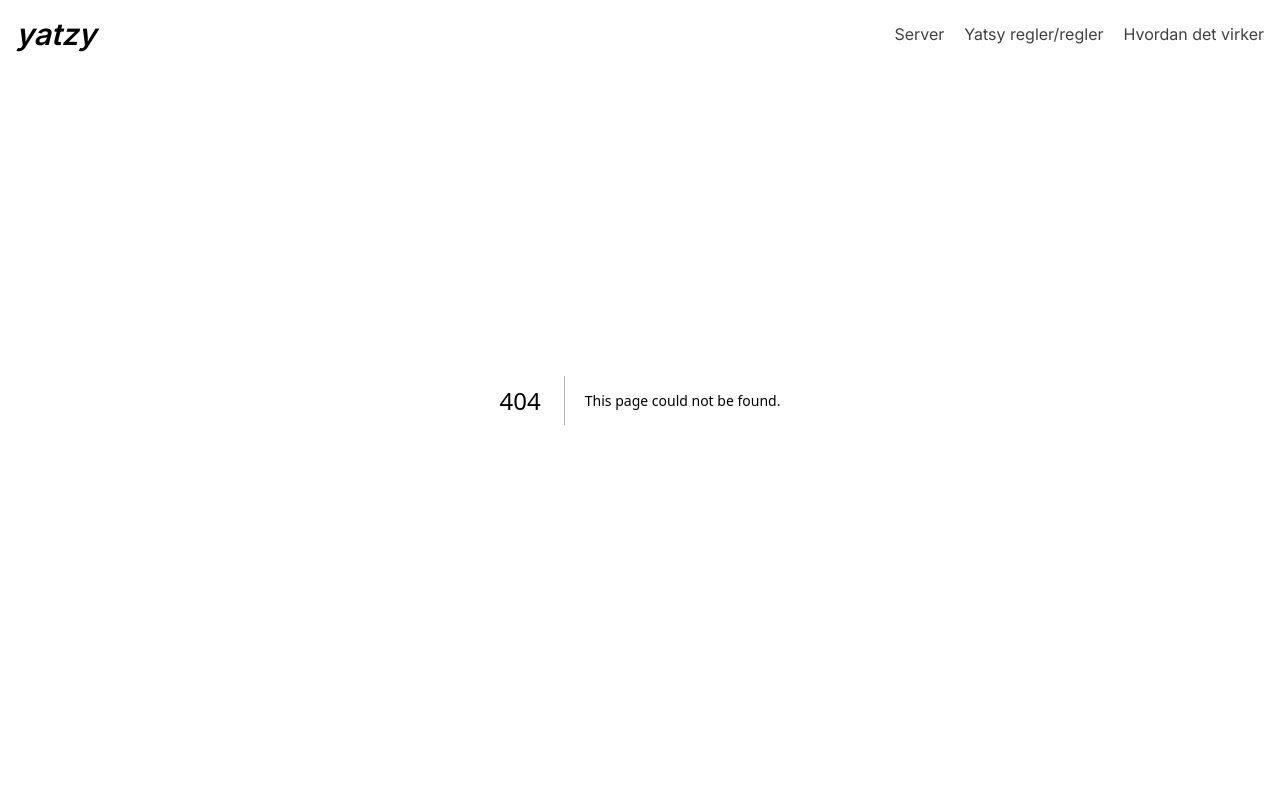
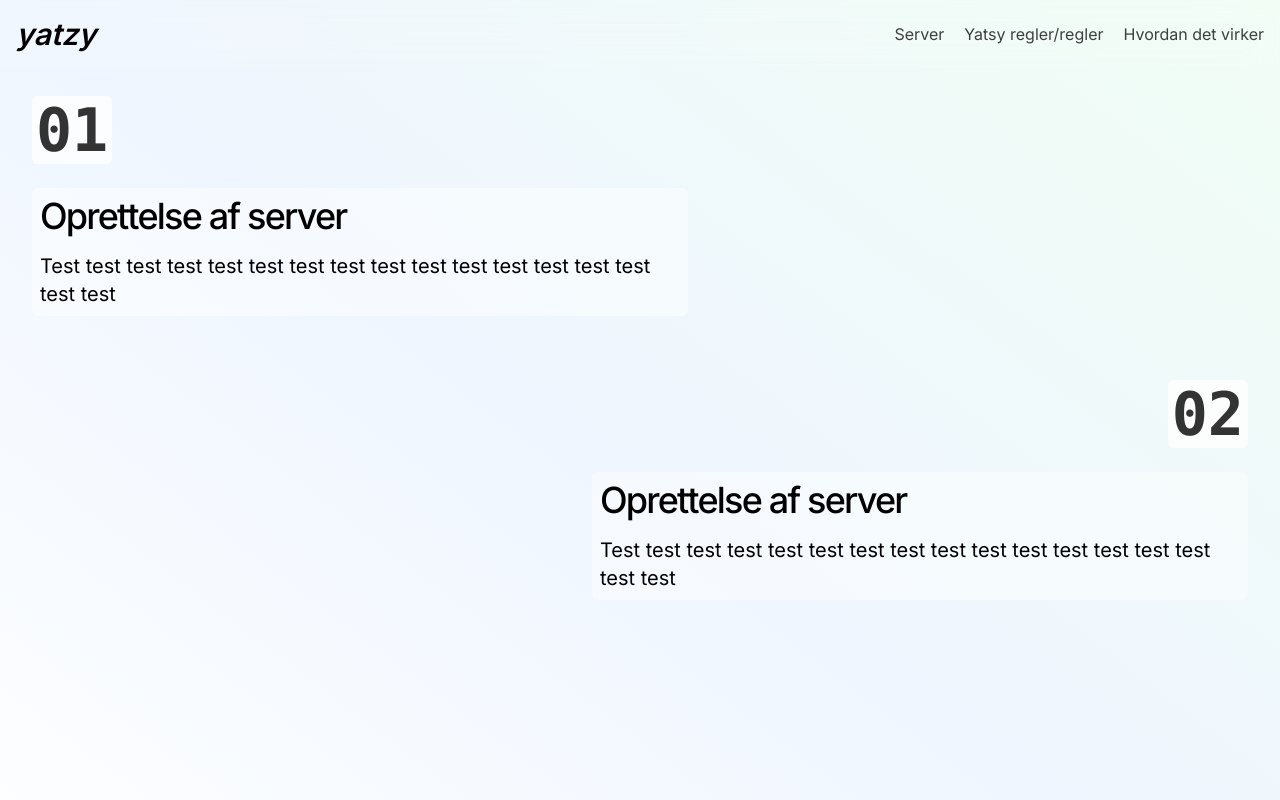
Before and after one commit to Zakers540/jatzy, a Next.js app: page /hvordandetvirker in a window 1280 px wide. Before the commit this address had no page. Shown: the top 800 px of the page. Built offline with nearby package versions, Linux system fonts and the light colour scheme.

Commit message:
added aside

```diff
--- /dev/null
+++ b/app/hvordandetvirker/page.tsx
@@ -0,0 +1,17 @@
+import Aside from "@/components/Aside";
+
+export default function Index() {
+    return(
+        <main className="min-h-screen w-full pt-24 px-8">
+        <Aside digit="01"
+               title="Oprettelse af server"
+               text="Test test test test test test test test test test test test test test test test test"
+        />
+        <Aside digit="02"
+               position="left"
+               title="Oprettelse af server"
+               text="Test test test test test test test test test test test test test test test test test"
+        />
+        </main>
+    )
+}
--- /dev/null
+++ b/components/Aside.tsx
@@ -0,0 +1,25 @@
+type AsideProps = {
+    position?: "left" | "right",
+    digit: string,
+    title: string,
+    text: string
+}
+
+export default function Aside({position, digit, title, text}: AsideProps) {
+    return (
+        <aside className="grid-cols-2 mb-16">
+            {position === "right" && (
+                <div className="flex flex-col w-full"></div>
+            )}
+            <div className={`flex flex-col ${position === "left" ? "items-end" : "items-start"}`}>
+                <div>
+                <h2 className="font-mono font-semibold text-6xl text-black/80 mb-6 p-1 bg-white/80 rounded-md">{digit}</h2>
+                </div>
+                <div className="bg-white/40 p-2 rounded-md">
+                    <h3 className="text-4xl tracking-tighter font-medium mb-4">{title}</h3>
+                    <p className={`text-xl ${position === "left" ? "w-160" : "w-160"}` }>{text}</p>
+                </div>
+            </div>
+        </aside>
+    )
+}
```
